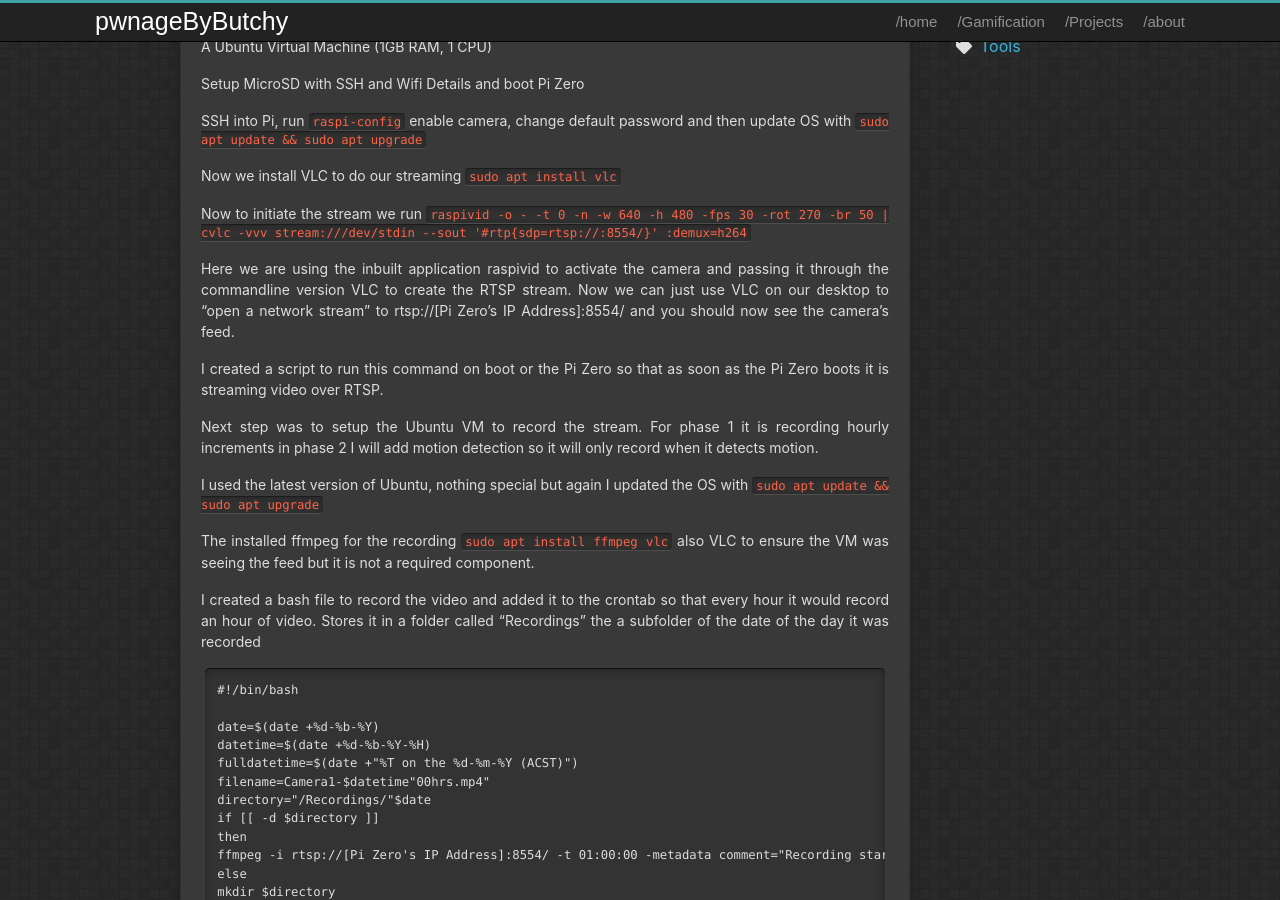
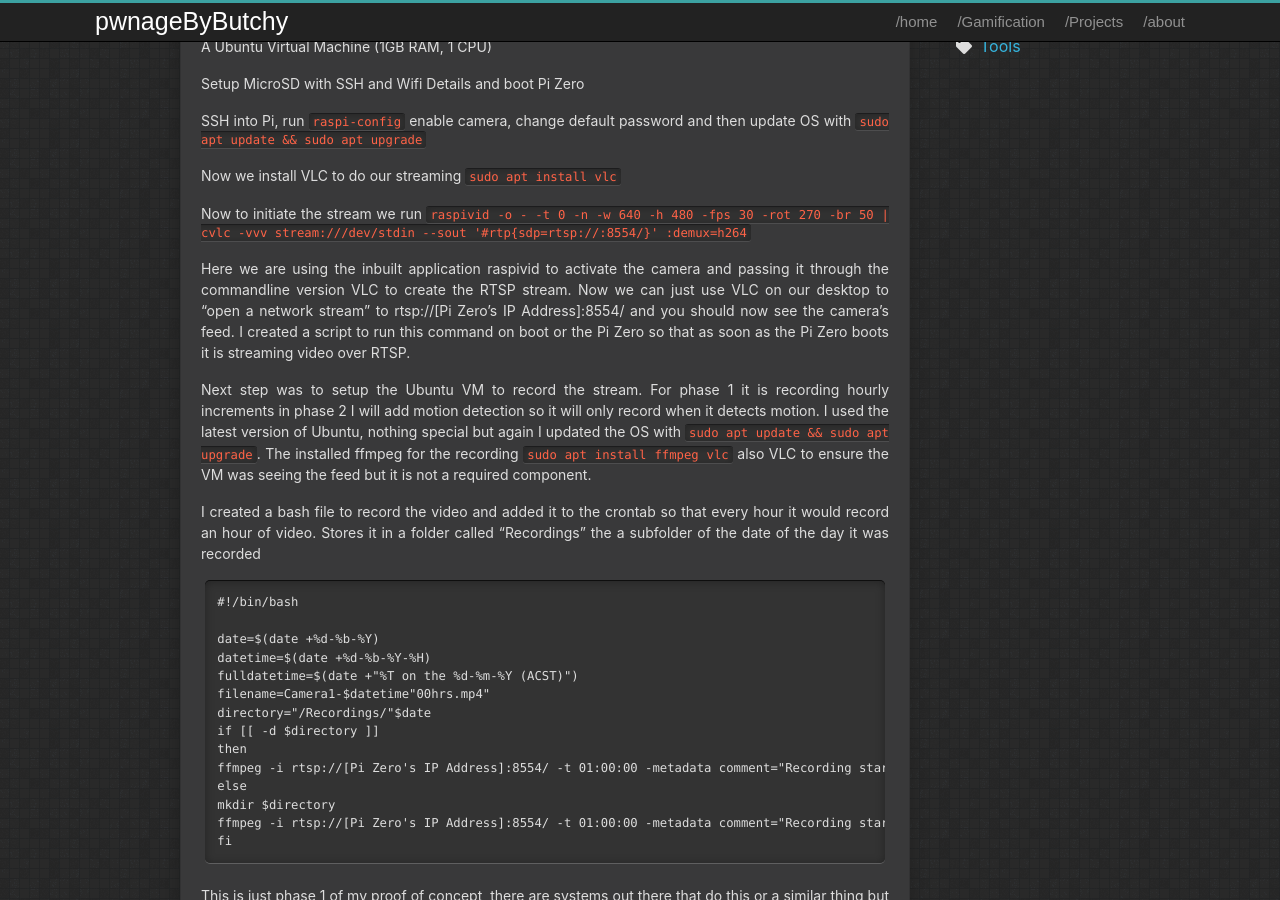
Before and after one commit to pwnageByButchy/pwnageByButchy.github.io, a Jekyll site: the page built from _posts/2020-05-16-pi-zero-security-feed.md, in a window 1280 px wide and 900 px high, scrolled down 392 px. Built offline with Jekyll 4.4.1, drawn with Linux system fonts in a browser that asks for light colours.

```diff
--- a/_posts/2020-05-16-pi-zero-security-feed.md
+++ b/_posts/2020-05-16-pi-zero-security-feed.md
@@ -25,15 +25,9 @@ Now we install VLC to do our streaming `sudo apt install vlc`
 
 Now to initiate the stream we run `raspivid -o - -t 0 -n -w 640 -h 480 -fps 30 -rot 270 -br 50 | cvlc -vvv stream:///dev/stdin --sout '#rtp{sdp=rtsp://:8554/}' :demux=h264`
 
-Here we are using the inbuilt application raspivid to activate the camera and passing it through the commandline version VLC to create the RTSP stream. Now we can just use VLC on our desktop to "open a network stream" to rtsp://[Pi Zero's IP Address]:8554/ and you should now see the camera's feed.
+Here we are using the inbuilt application raspivid to activate the camera and passing it through the commandline version VLC to create the RTSP stream. Now we can just use VLC on our desktop to "open a network stream" to rtsp://[Pi Zero's IP Address]:8554/ and you should now see the camera's feed. I created a script to run this command on boot or the Pi Zero so that as soon as the Pi Zero boots it is streaming video over RTSP.
 
-I created a script to run this command on boot or the Pi Zero so that as soon as the Pi Zero boots it is streaming video over RTSP.
-
-Next step was to setup the Ubuntu VM to record the stream. For phase 1 it is recording hourly increments in phase 2 I will add motion detection so it will only record when it detects motion.
-
-I used the latest version of Ubuntu, nothing special but again I updated the OS with `sudo apt update && sudo apt upgrade`
-
-The installed ffmpeg for the recording `sudo apt install ffmpeg vlc` also VLC to ensure the VM was seeing the feed but it is not a required component.
+Next step was to setup the Ubuntu VM to record the stream. For phase 1 it is recording hourly increments in phase 2 I will add motion detection so it will only record when it detects motion. I used the latest version of Ubuntu, nothing special but again I updated the OS with `sudo apt update && sudo apt upgrade`. The installed ffmpeg for the recording `sudo apt install ffmpeg vlc` also VLC to ensure the VM was seeing the feed but it is not a required component.
 
 I created a bash file to record the video and added it to the crontab so that every hour it would record an hour of video. Stores it in a folder called "Recordings" the a subfolder of the date of the day it was recorded
 
```
